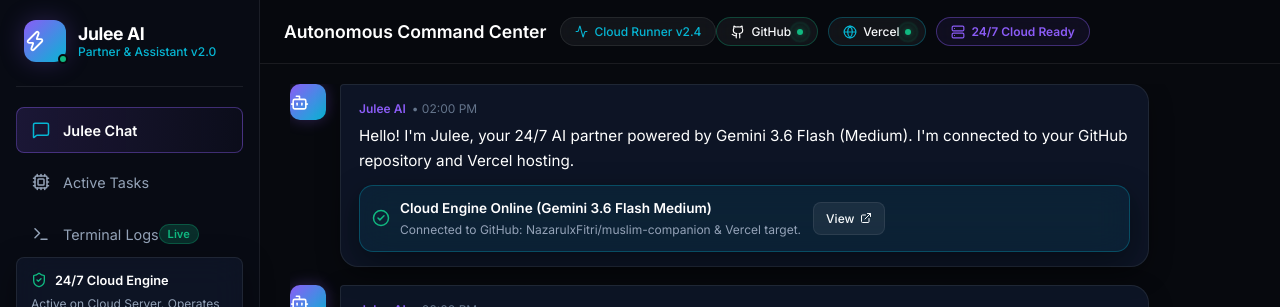
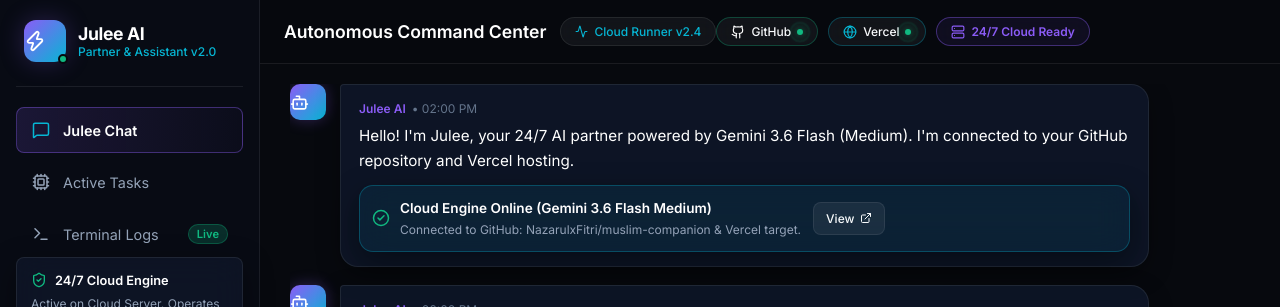
Before and after one commit to NazarulxFitri/muslim-companion, a React (Vite) app in the folder Project Julee AI/: page / in a window 1280 px wide. Shown: the top 307 px of the page. Built offline with nearby package versions, Linux system fonts and the light colour scheme.

Commit message:
style: add spacing between sidebar labels and badge

```diff
--- a/Project Julee AI/src/components/Sidebar.jsx
+++ b/Project Julee AI/src/components/Sidebar.jsx
@@ -80,6 +80,7 @@
                   display: 'flex',
                   alignItems: 'center',
                   justify: 'space-between',
+                  gap: '12px',
                   width: '100%',
                   padding: '12px 14px',
                   borderRadius: 'var(--radius-sm)',
@@ -93,11 +94,11 @@
                   textAlign: 'left'
                 }}
               >
-                <div style={{ display: 'flex', alignItems: 'center', gap: '12px' }}>
-                  <div style={{ display: 'flex', alignItems: 'center', justifyContent: 'center', width: '20px', height: '20px' }}>
+                <div style={{ display: 'flex', alignItems: 'center', gap: '12px', flex: 1, minWidth: 0 }}>
+                  <div style={{ display: 'flex', alignItems: 'center', justifyContent: 'center', width: '20px', height: '20px', flexShrink: 0 }}>
                     <Icon size={18} color={isActive ? 'var(--primary-cyan)' : 'var(--text-muted)'} style={{ display: 'block' }} />
                   </div>
-                  <span>{item.label}</span>
+                  <span style={{ whiteSpace: 'nowrap', overflow: 'hidden', textOverflow: 'ellipsis' }}>{item.label}</span>
                 </div>
                 {item.badge && (
                   <span style={{
@@ -107,7 +108,9 @@
                     background: item.badge === 'Live' ? 'rgba(16, 185, 129, 0.2)' : 'rgba(139, 92, 246, 0.2)',
                     color: item.badge === 'Live' ? 'var(--primary-emerald)' : 'var(--primary-purple)',
                     border: item.badge === 'Live' ? '1px solid rgba(16, 185, 129, 0.3)' : '1px solid rgba(139, 92, 246, 0.3)',
-                    fontWeight: 600
+                    fontWeight: 600,
+                    marginLeft: '12px',
+                    flexShrink: 0
                   }}>
                     {item.badge}
                   </span>
```
Also changed, not shown: Project Julee AI/vercel.json (added).
